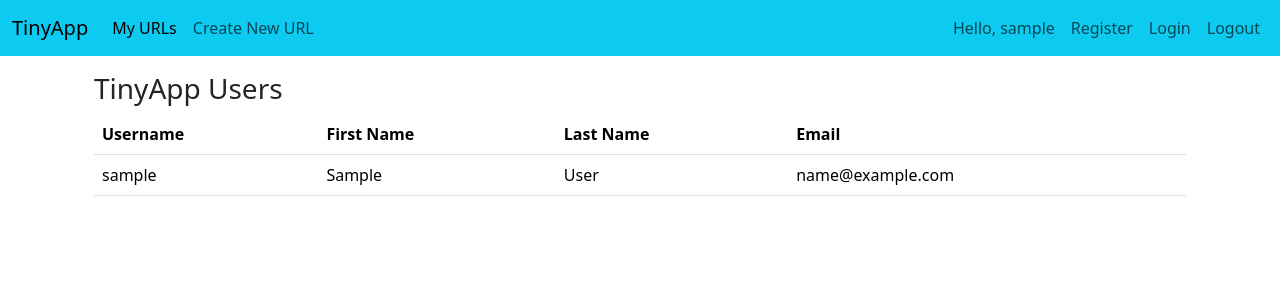
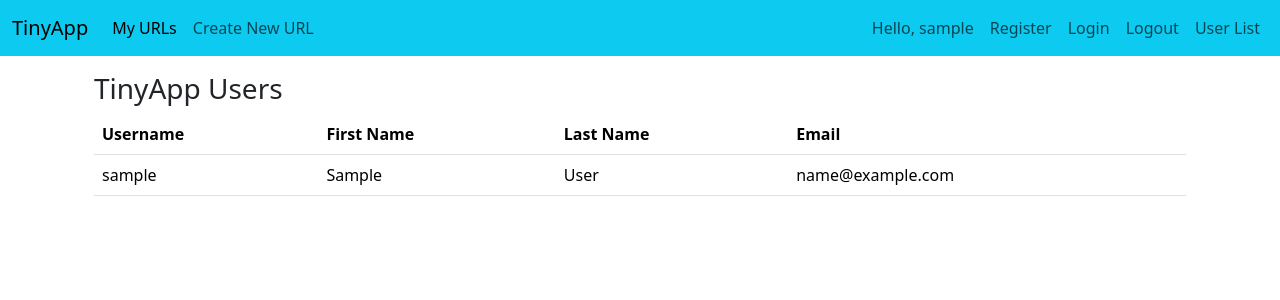
Before and after one commit to LDeng928/TinyApp, a Django app: page /userlist/ in a window 1280 px wide. Shown: the top 300 px of the page. Run offline with Django 3.2, Linux system fonts and the light colour scheme; the visitor is signed in with stand-in values (Sample User, id 1); data comes from the database, SQL or seed files in the repository; some libraries are stand-ins or nearby versions.

Commit message:
Added conditional rendering for authorized users to view user list

```diff
--- a/templates/base.html
+++ b/templates/base.html
@@ -40,6 +40,11 @@
                 <li class="nav-item">
                   <a class="nav-link" href="{% url 'logout' %}">Logout</a>
                 </li>
+                {% if perms.view_user %}
+                <li class="nav-item">
+                  <a class="nav-link" href="{% url 'user-list' %}">User List</a>
+                </li>
+                {% endif %}
               </ul>
             </div>
           </div>
```
